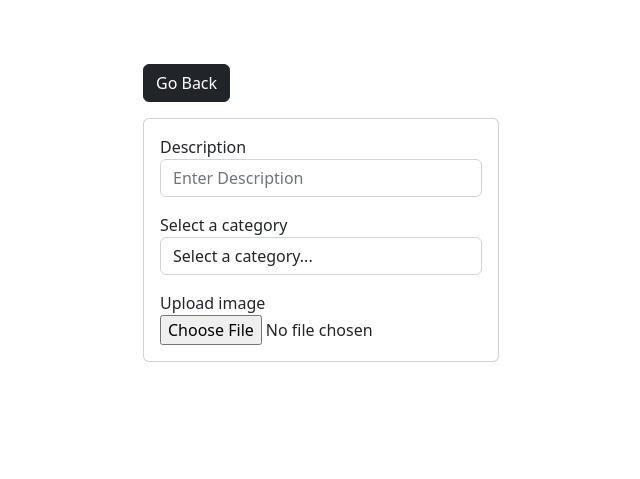
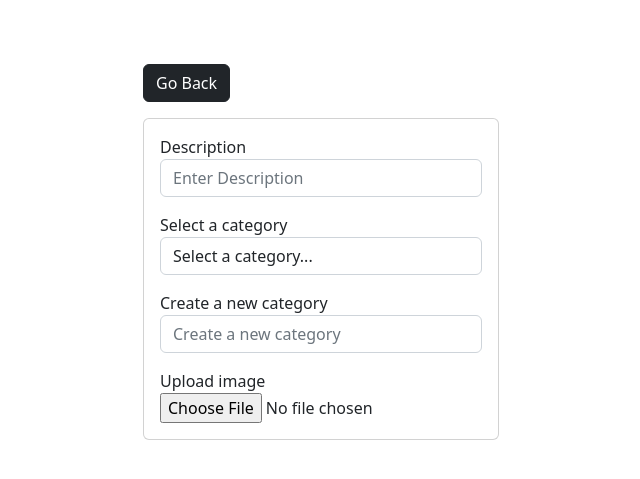
Before and after one commit to jay-ngabo/whats-popping-jay-gallery, a Django app: page /add/ in a window 1280 px wide. Shown: the top 479 px of the page, without its empty margins (319-959 px from the left). Run offline with Django 3.2, Linux system fonts and the light colour scheme; data comes from the database, SQL or seed files in the repository.

Commit message:
add changes

```diff
--- a/photos/templates/photos/add.html
+++ b/photos/templates/photos/add.html
@@ -23,10 +23,19 @@
 
                             <div class="form-group m-3">
                                 <label>Select a category</label>
-                                <select name="category" placeholder="Enter Description" class="form-control">
+                                <select name="category" class="form-control">
                                     <option value="none">Select a category...</option>
+                                    {% for category in categories %}
+                                        <option value="{{category.id}}">{{category.name}}</option>
+                                    {% endfor %}
                                 </select>
                             </div>
+
+                            <div class="form-group m-3">
+                                <label>Create a new category</label>
+                                <input name="category_new" type="text" placeholder="Create a new category" class="form-control">
+                            </div>
+
 
 
 
```
